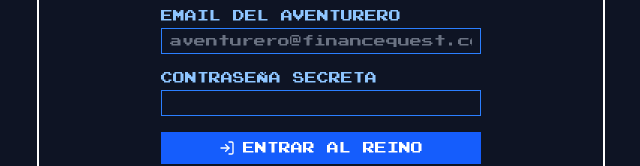
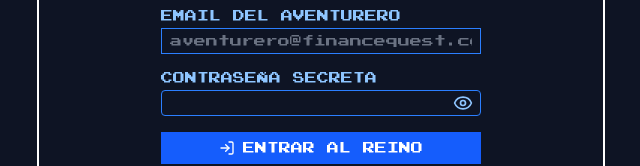
Before and after one commit to KatherineGomez03/app-finanzas, a Next.js app: page /login in a window 1280 px wide. Shown: the part 357-523 px from the top of the page, without its empty margins (319-959 px from the left). Built offline with nearby package versions, Linux system fonts and the light colour scheme.

Commit message:
add eye in login password

```diff
--- a/src/components/login/LoginForm.tsx
+++ b/src/components/login/LoginForm.tsx
@@ -1,10 +1,11 @@
 import { useState } from 'react'
-import { LogIn } from 'lucide-react'
+import { Eye, EyeOff, LogIn } from 'lucide-react'
 
 export const LoginForm = () => {
     const [email, setEmail] = useState('')
     const [password, setPassword] = useState('')
     const [error, setError] = useState('')
+    const [showPassword, setShowPassword] = useState(false);
 
     const handleSubmit = async (e: React.FormEvent) => {
         e.preventDefault()
@@ -42,15 +43,28 @@ export const LoginForm = () => {
                 />
             </label>
 
-            <label className="flex flex-col gap-1">
+            <label className="flex flex-col gap-1 relative">
                 <span className="text-blue-300">CONTRASEÑA SECRETA</span>
-                <input
-                    type="password"
-                    value={password}
-                    onChange={e => setPassword(e.target.value)}
-                    className="border border-blue-500 px-2 py-1 text-white"
-                    required
-                />
+                <div className="relative">
+                    <input
+                        type={showPassword ? "text" : "password"}
+                        value={password}
+                        onChange={e => setPassword(e.target.value)}
+                        className="border border-blue-500 px-2 py-1 pr-10 text-white w-full rounded"
+                        required
+                    />
+                    <button
+                        type="button"
+                        onClick={() => setShowPassword(!showPassword)}
+                        className="absolute right-2 top-1/2 -translate-y-1/2 text-blue-300 hover:text-blue-100"
+                    >
+                        {showPassword ? (
+                            <EyeOff className="w-5 h-5" />
+                        ) : (
+                            <Eye className="w-5 h-5" />
+                        )}
+                    </button>
+                </div>
             </label>
 
             {error && <p className="text-red-400 text-center">{error}</p>}
```
